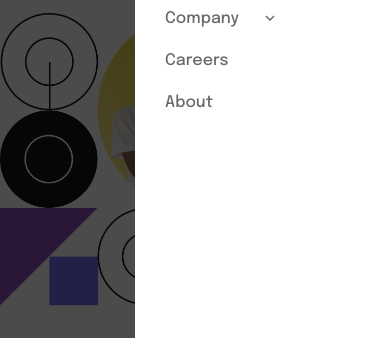
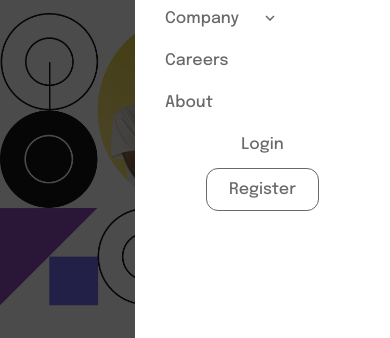
Before and after one commit to 83mbyte/Intro-section-with-dropdown-navigation, a plain HTML site: page index.html in a window 390 px wide. Both pictures are taken after a click on the element 344 px from the left and 50 px from the top of the page. Shown: the part 88-426 px from the top of the page. Drawn offline with Linux system fonts and the light colour scheme.

Commit message:
added login/register buttons to the sidebar menu

```diff
--- a/css/style.css
+++ b/css/style.css
@@ -351,6 +351,12 @@ ul.menuRow li.linkIcon:hover .dropDownContainer {
   ul.menuRow li.linkIcon {
     width: 100%;
   }
+  .drawerSidebar .headerLoginContainer {
+    display: flex;
+    flex-direction: column;
+    gap: 15px;
+    opacity: 1;
+  }
 }
 
 @media (max-width: 475px) {
--- a/index.html
+++ b/index.html
@@ -78,6 +78,10 @@
             <li><a href="#">Careers</a></li>
             <li><a href="#">About</a></li>
           </ul>
+        </div>
+        <div class="headerLoginContainer">
+          <a href="#">Login</a>
+          <a href="#" class="aButton">Register</a>
         </div>
       </div>
     </div>
```
